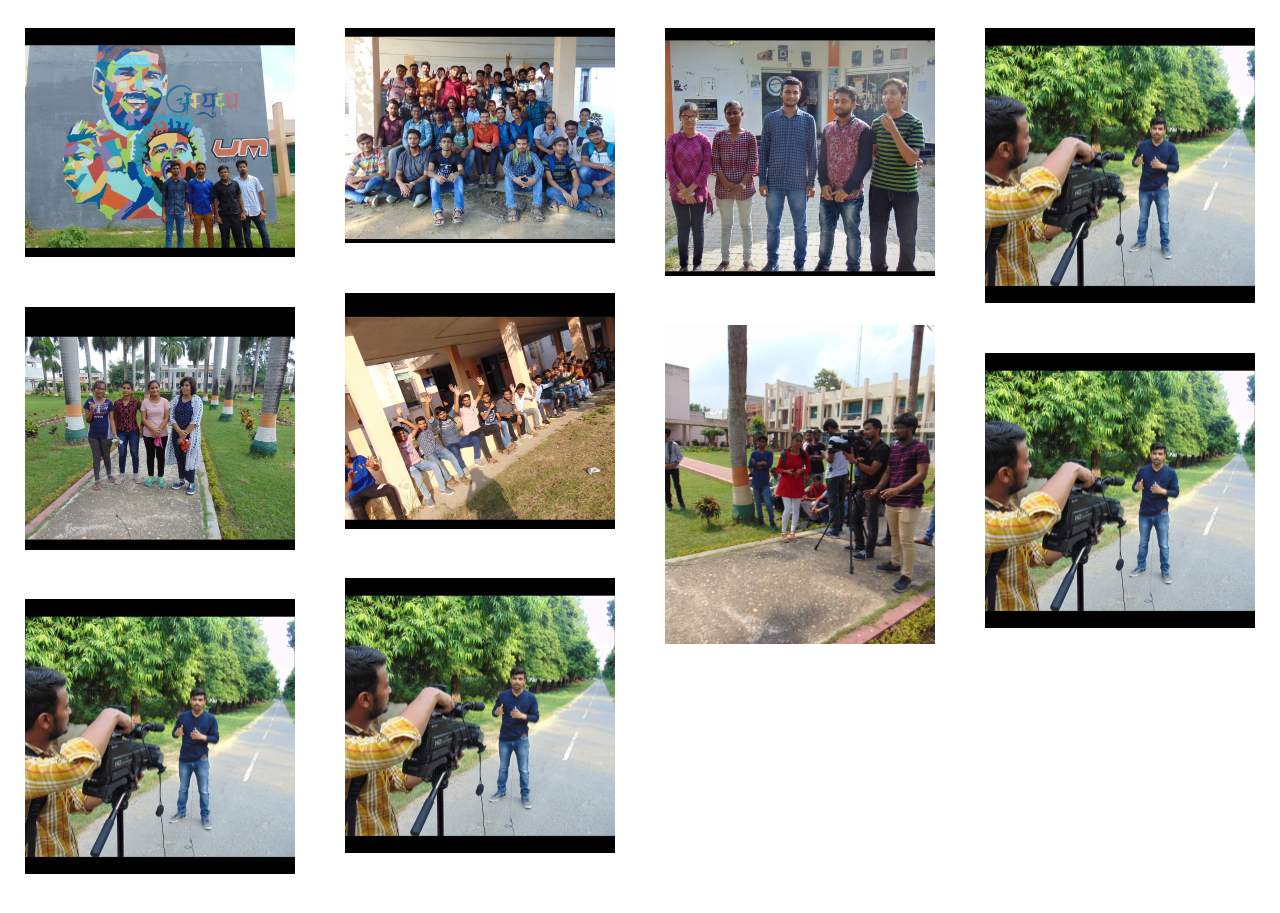
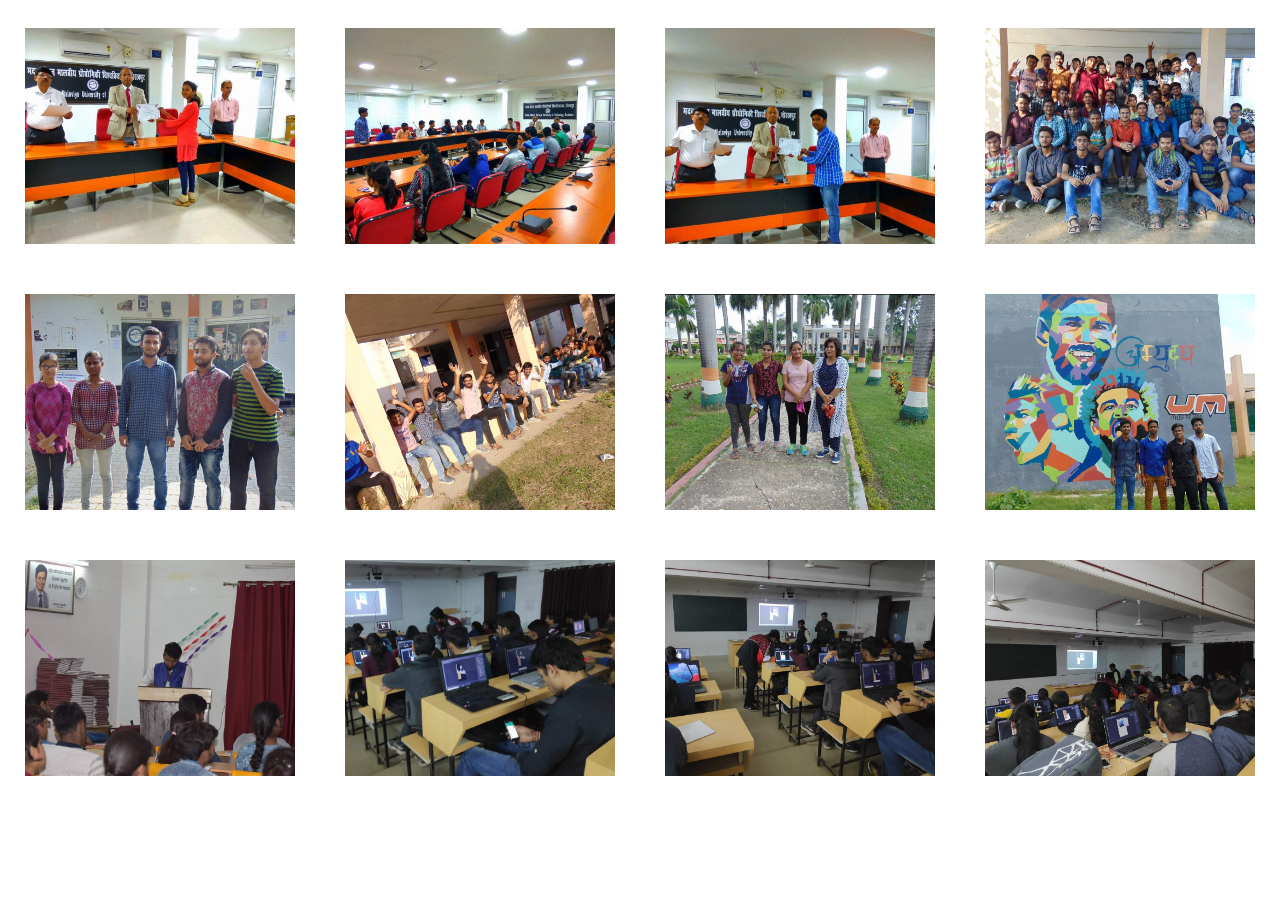
Before and after one commit to alokpandey11/ecell, a plain HTML site: page gallery.html in a window 1280 px wide. Shown: the part 331-1244 px from the top of the page. Drawn offline with nearby package versions, Linux system fonts and the light colour scheme; some packages are replaced by stand-ins of ours.

Commit message:
image update

```diff
--- a/gallery.html
+++ b/gallery.html
@@ -163,8 +163,8 @@
                                 <!-- Portfolio Item 01 -->
                                 <div class="portfolio-item">
 
-                                    <a href="img/portfolio/a/a (1).jpg" title="Add Description">
-                                        <img src="img/portfolio/a/a (1).jpg" class="img-responsive" alt="portfolio 01">
+                                    <a href="img/portfolio/gallery/1.jpg" title="Add Description">
+                                        <img src="img/portfolio/gallery/1.jpg" class="img-responsive" alt="portfolio 01">
                                     </a>
 
                                 </div>
@@ -175,8 +175,8 @@
                                 <!-- Portfolio Item 01 -->
                                 <div class="portfolio-item">
 
-                                    <a href="img/portfolio/a/a (2).jpg" title="Add Description">
-                                        <img src="img/portfolio/a/a (2).jpg" class="img-responsive" alt="portfolio 01">
+                                    <a href="img/portfolio/gallery/1-2.jpg" title="Add Description">
+                                        <img src="img/portfolio/gallery/1-2.jpg" class="img-responsive" alt="portfolio 01">
                                     </a>
 
                                 </div>
@@ -187,8 +187,8 @@
                                 <!-- Portfolio Item 01 -->
                                 <div class="portfolio-item">
 
-                                    <a href="img/portfolio/a/a (3).jpg" title="Add Description">
-                                        <img src="img/portfolio/a/a (3).jpg" class="img-responsive" alt="portfolio 01">
+                                    <a href="img/portfolio/gallery/1-4.jpg" title="Add Description">
+                                        <img src="img/portfolio/gallery/1-4.jpg" class="img-responsive" alt="portfolio 01">
                                     </a>
 
                                 </div>
@@ -199,8 +199,8 @@
                                 <!-- Portfolio Item 01 -->
                                 <div class="portfolio-item">
 
-                                    <a href="img/portfolio/a/a (4).jpg" title="Add Description">
-                                        <img src="img/portfolio/a/a (4).jpg" class="img-responsive" alt="portfolio 01">
+                                    <a href="img/portfolio/gallery/1-5.jpg" title="Add Description">
+                                        <img src="img/portfolio/gallery/1-5.jpg" class="img-responsive" alt="portfolio 01">
                                     </a>
 
                                 </div>
@@ -211,8 +211,8 @@
                                 <!-- Portfolio Item 01 -->
                                 <div class="portfolio-item">
 
-                                    <a href="img/portfolio/a/a (5).jpg" title="Add Description">
-                                        <img src="img/portfolio/a/a (5).jpg" class="img-responsive" alt="portfolio 01">
+                                    <a href="img/portfolio/gallery/1-6.jpg" title="Add Description">
+                                        <img src="img/portfolio/gallery/1-6.jpg" class="img-responsive" alt="portfolio 01">
                                     </a>
 
                                 </div>
@@ -223,8 +223,8 @@
                                 <!-- Portfolio Item 01 -->
                                 <div class="portfolio-item">
 
-                                    <a href="img/portfolio/a/a (6).jpg" title="Add Description">
-                                        <img src="img/portfolio/a/a (6).jpg" class="img-responsive" alt="portfolio 01">
+                                    <a href="img/portfolio/gallery/1-8.jpg" title="Add Description">
+                                        <img src="img/portfolio/gallery/1-8.jpg" class="img-responsive" alt="portfolio 01">
                                     </a>
 
                                 </div>
@@ -235,8 +235,8 @@
                                 <!-- Portfolio Item 01 -->
                                 <div class="portfolio-item">
 
-                                    <a href="img/portfolio/a/a (7).jpg" title="Add Description">
-                                        <img src="img/portfolio/a/a (7).jpg" class="img-responsive" alt="portfolio 01">
+                                    <a href="img/portfolio/gallery/1-9.jpg" title="Add Description">
+                                        <img src="img/portfolio/gallery/1-9.jpg" class="img-responsive" alt="portfolio 01">
                                     </a>
 
                                 </div>
@@ -247,8 +247,8 @@
                                 <!-- Portfolio Item 01 -->
                                 <div class="portfolio-item">
 
-                                    <a href="img/portfolio/a/a (4).jpg" title="Add Description">
-                                        <img src="img/portfolio/a/a (4).jpg" class="img-responsive" alt="portfolio 01">
+                                    <a href="img/portfolio/gallery/1-11.jpg" title="Add Description">
+                                        <img src="img/portfolio/gallery/1-11.jpg" class="img-responsive" alt="portfolio 01">
                                     </a>
 
                                 </div>
@@ -259,8 +259,8 @@
                                 <!-- Portfolio Item 01 -->
                                 <div class="portfolio-item">
 
-                                    <a href="img/portfolio/a/a (4).jpg" title="Add Description">
-                                        <img src="img/portfolio/a/a (4).jpg" class="img-responsive" alt="portfolio 01">
+                                    <a href="img/portfolio/gallery/1-12.jpg" title="Add Description">
+                                        <img src="img/portfolio/gallery/1-12.jpg" class="img-responsive" alt="portfolio 01">
                                     </a>
 
                                 </div>
@@ -271,13 +271,38 @@
                                 <!-- Portfolio Item 01 -->
                                 <div class="portfolio-item">
 
-                                    <a href="img/portfolio/a/a (4).jpg" title="Add Description">
-                                        <img src="img/portfolio/a/a (4).jpg" class="img-responsive" alt="portfolio 01">
+                                    <a href="img/portfolio/gallery/1-13.jpg" title="Add Description">
+                                        <img src="img/portfolio/gallery/1-13.jpg" class="img-responsive" alt="portfolio 01">
                                     </a>
 
                                 </div>
 
                             </div>
+                            <div class="col-md-3 col-sm-6 col-xs-12 desktop" style="position: absolute; left: 0px; top: 0px;">
+
+                                <!-- Portfolio Item 01 -->
+                                <div class="portfolio-item">
+
+                                    <a href="img/portfolio/gallery/1-16.jpg" title="Add Description">
+                                        <img src="img/portfolio/gallery/1-16.jpg" class="img-responsive" alt="portfolio 01">
+                                    </a>
+
+                                </div>
+
+                            </div>
+                            <div class="col-md-3 col-sm-6 col-xs-12 desktop" style="position: absolute; left: 0px; top: 0px;">
+
+                                <!-- Portfolio Item 01 -->
+                                <div class="portfolio-item">
+
+                                    <a href="img/portfolio/gallery/1-14.jpg" title="Add Description">
+                                        <img src="img/portfolio/gallery/1-14.jpg" class="img-responsive" alt="portfolio 01">
+                                    </a>
+
+                                </div>
+
+                            </div>
+
                         </div>
 
                     </div>
```
